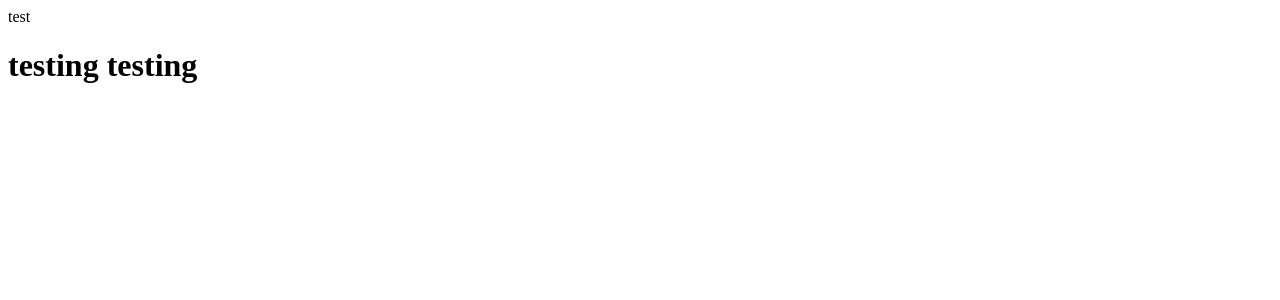
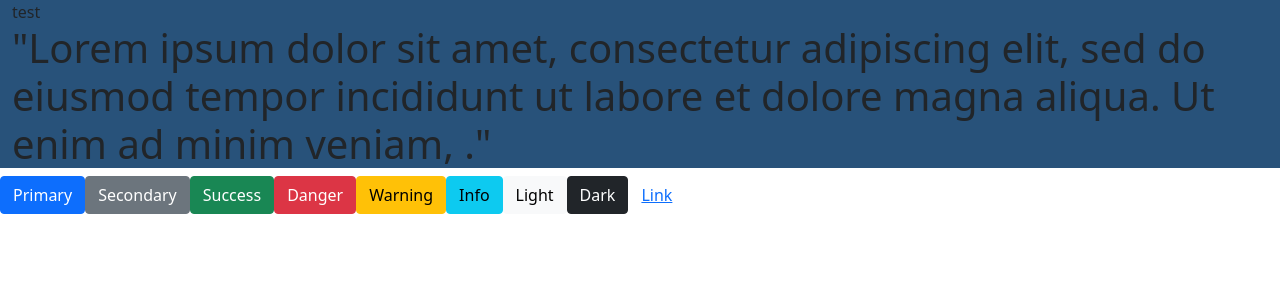
Before and after one commit to fervid-cloud/FlowMile, an Angular app: page / in a window 1280 px wide. Shown: the top 300 px of the page. Built offline with nearby package versions, Linux system fonts and the light colour scheme.

Commit message:
corrected the file path of bootstrap css and jss from test to projects/architect styles and scripts

```diff
--- a/angular.json
+++ b/angular.json
@@ -28,9 +28,12 @@
               "src/assets"
             ],
             "styles": [
+              "node_modules/bootstrap/dist/css/bootstrap.min.css",
               "src/styles.css"
             ],
-            "scripts": []
+            "scripts": [
+                "node_modules/bootstrap/dist/js/bootstrap.min.js"
+            ]
           },
           "configurations": {
             "production": {
@@ -91,11 +94,10 @@
               "src/assets"
             ],
             "styles": [
-              "src/styles.css",
-              "node_modules/bootstrap/dist/css/bootstrap.min.css"
+              "src/styles.css"
+
             ],
             "scripts": [
-                "node_modules/boostrap/dist/js/bootstrap.min.js"
             ]
           }
         },
--- a/src/app/app.component.css
+++ b/src/app/app.component.css
@@ -0,0 +1,6 @@
+.container {
+    background-color: #28527a;
+}
+.container-fluid {
+    background-color: #28527a;
+}
--- a/src/app/app.component.html
+++ b/src/app/app.component.html
@@ -1,4 +1,16 @@
-<div class="container">
+<div class="container-fluid">
     test
-    <h1>testing testing</h1>
+    <h1>"Lorem ipsum dolor sit amet, consectetur adipiscing elit, sed do eiusmod tempor incididunt ut labore et dolore magna
+    aliqua. Ut enim ad minim veniam, ."</h1>
 </div>
+
+<button type="button" class="btn btn-primary">Primary</button>
+<button type="button" class="btn btn-secondary">Secondary</button>
+<button type="button" class="btn btn-success">Success</button>
+<button type="button" class="btn btn-danger">Danger</button>
+<button type="button" class="btn btn-warning">Warning</button>
+<button type="button" class="btn btn-info">Info</button>
+<button type="button" class="btn btn-light">Light</button>
+<button type="button" class="btn btn-dark">Dark</button>
+
+<button type="button" class="btn btn-link">Link</button>
--- a/src/styles.css
+++ b/src/styles.css
@@ -1 +1,8 @@
 /* You can add global styles to this file, and also import other style files */
+
+ /* @import "~../node_modules/bootstrap/dist/css/bootstrap.min.css"; */
+* {
+    margin: 0;
+    padding: 0;
+    box-sizing: border-box;
+}
```
